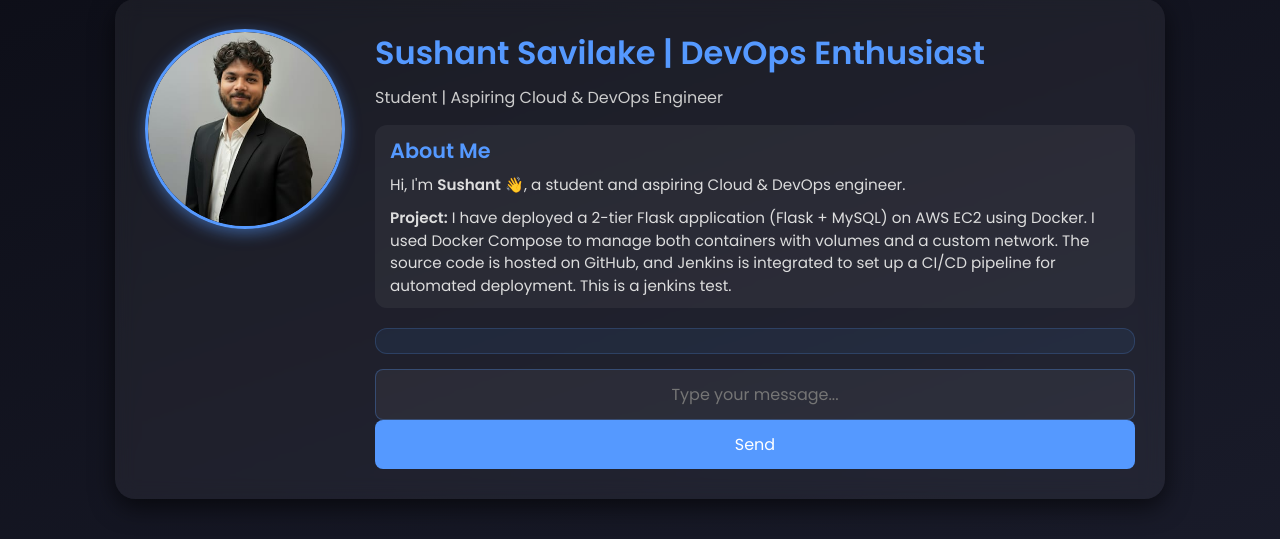
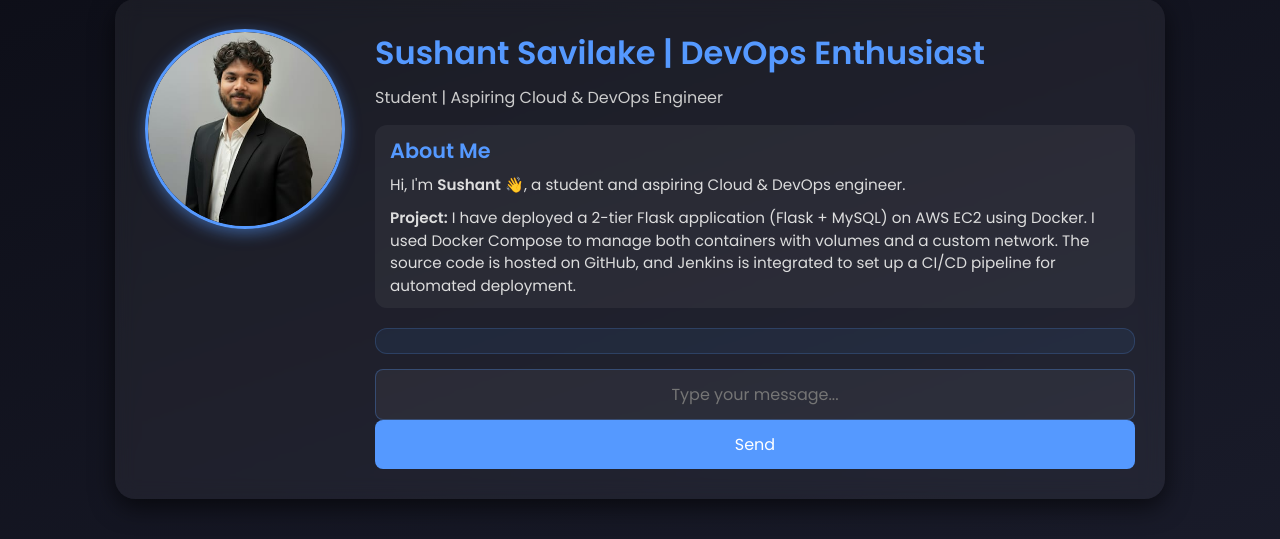
Before and after one commit to Sushant-Savilake/jenkins-docker-project-2, a Flask app: page / in a window 1280 px wide. Shown: the part 151-690 px from the top of the page. Run offline with Flask 3, Linux system fonts and the light colour scheme; data that the repository does not hold is empty; some libraries are stand-ins or nearby versions.

Commit message:
final test

```diff
--- a/templates/index.html
+++ b/templates/index.html
@@ -180,7 +180,6 @@
                     <b>Project:</b> I have deployed a 2-tier Flask application (Flask + MySQL) on AWS EC2 using Docker.
                     I used Docker Compose to manage both containers with volumes and a custom network.
                     The source code is hosted on GitHub, and Jenkins is integrated to set up a CI/CD pipeline for automated deployment.
-		    This is a jenkins test.
                 </p>
             </div>
 
```
